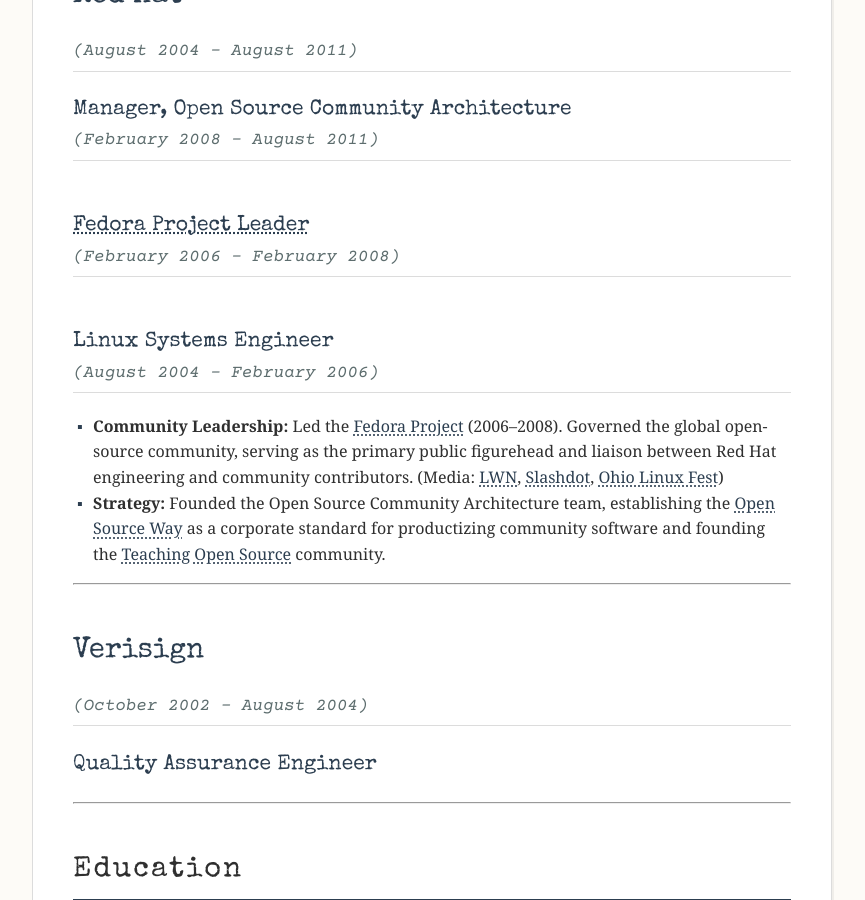
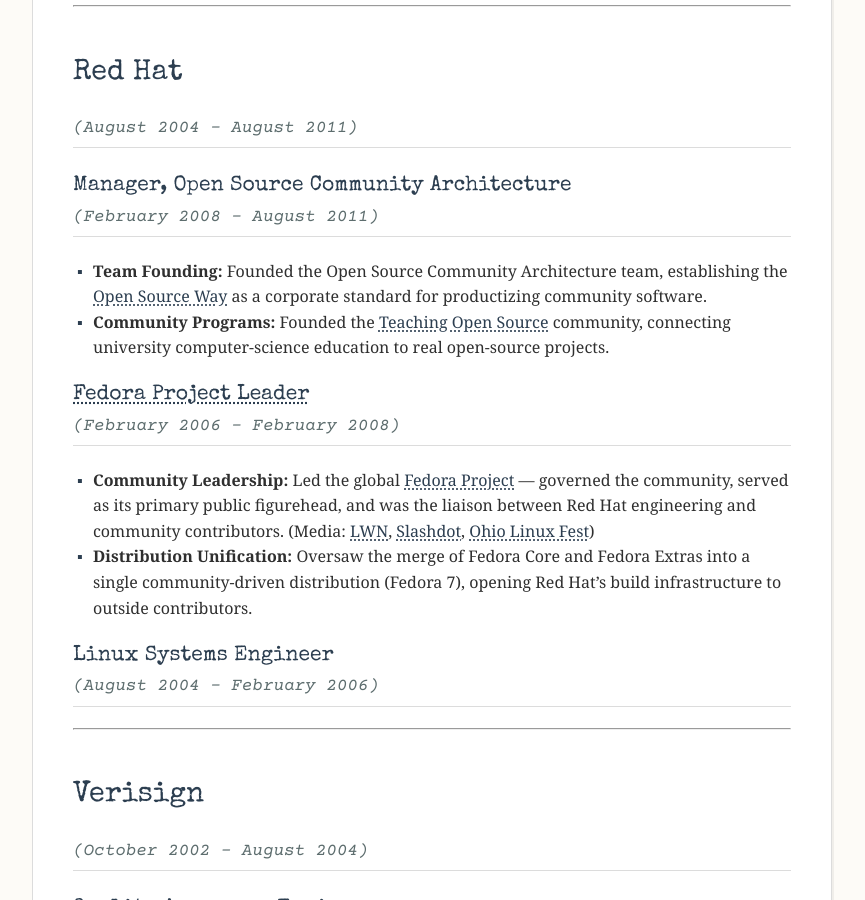
Before and after one commit to maxspevack/spevack.org, a Jekyll site: the page built from resume.md, in a window 1280 px wide and 900 px high, scrolled down 3397 px. Shown: the whole window, without its empty margins (208-1073 px from the left). Built offline with Jekyll 4.4.1, drawn with Linux system fonts in a browser that asks for light colours; some of the changed text lies outside the part shown.

Commit message:
Resume: add spark-rocky to CIQ; move Red Hat bullets under their titles

```diff
--- a/resume.md
+++ b/resume.md
@@ -44,6 +44,7 @@
 *   **Organizational Transformation:** Architected and executed the reorganization of Linux Engineering into "Core Distro" (OS) and "Release All Things" (Build Automation & Delivery), clarifying accountability and accelerating release velocity.
 *   **Turnaround Leadership:** Assumed control of the stalled "RAT" unit to resolve critical delivery failures. Restructured team composition to establish a high-performance culture, unblocking pipelines and drastically reducing image build cycles for [Rocky Linux from CIQ](https://ciq.com/products/rocky-linux/) and [Google Distributed Cloud](https://cloud.google.com/distributed-cloud-air-gapped). Handed over a stabilized, high-velocity organization to a permanent Director.
 *   **Strategic Planning:** Led 2026 resource planning and prioritization for Linux Engineering, including AI-assisted executive reporting frameworks in production for engineering output visibility.
+*   **AI Systems Engineering:** Built [spark-rocky](https://github.com/maxspevack/spark-rocky) — Rocky Linux 10 plus the CIQ Linux Kernel and NVIDIA's open GPU driver on the DGX Spark (GB10 Grace Blackwell), with zero carried patches, shipped as GPG-signed, reproducible, boot-validated appliance releases.
 
 ---
 
@@ -101,11 +102,16 @@
 <span class="resume-date">(August 2004 - August 2011)</span>
 
 <span class="resume-role">Manager, Open Source Community Architecture</span> <span class="resume-date">(February 2008 - August 2011)</span>
+
+*   **Team Founding:** Founded the Open Source Community Architecture team, establishing the [Open Source Way](https://www.theopensourceway.org/) as a corporate standard for productizing community software.
+*   **Community Programs:** Founded the [Teaching Open Source](https://teachingopensource.org/) community, connecting university computer-science education to real open-source projects.
+
 <span class="resume-role">[Fedora Project Leader](https://docs.fedoraproject.org/en-US/council/fpl/)</span> <span class="resume-date">(February 2006 - February 2008)</span>
+
+*   **Community Leadership:** Led the global [Fedora Project](https://fedoraproject.org/) — governed the community, served as its primary public figurehead, and was the liaison between Red Hat engineering and community contributors. (Media: [LWN](https://lwn.net/Articles/237700/), [Slashdot](https://slashdot.org/story/06/08/17/177220/fedora-project-leader-max-spevack-responds), [Ohio Linux Fest](https://www.youtube.com/watch?v=JC6URXglbO4))
+*   **Distribution Unification:** Oversaw the merge of Fedora Core and Fedora Extras into a single community-driven distribution (Fedora 7), opening Red Hat's build infrastructure to outside contributors.
+
 <span class="resume-role">Linux Systems Engineer</span> <span class="resume-date">(August 2004 - February 2006)</span>
-
-*   **Community Leadership:** Led the [Fedora Project](https://fedoraproject.org/) (2006–2008). Governed the global open-source community, serving as the primary public figurehead and liaison between Red Hat engineering and community contributors. (Media: [LWN](https://lwn.net/Articles/237700/), [Slashdot](https://slashdot.org/story/06/08/17/177220/fedora-project-leader-max-spevack-responds), [Ohio Linux Fest](https://www.youtube.com/watch?v=JC6URXglbO4))
-*   **Strategy:** Founded the Open Source Community Architecture team, establishing the [Open Source Way](https://www.theopensourceway.org/) as a corporate standard for productizing community software and founding the [Teaching Open Source](https://teachingopensource.org/) community.
 
 ---
 
```
